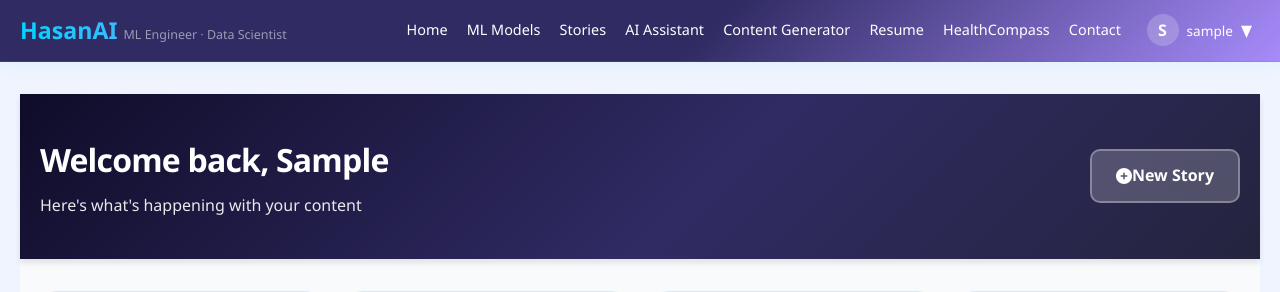
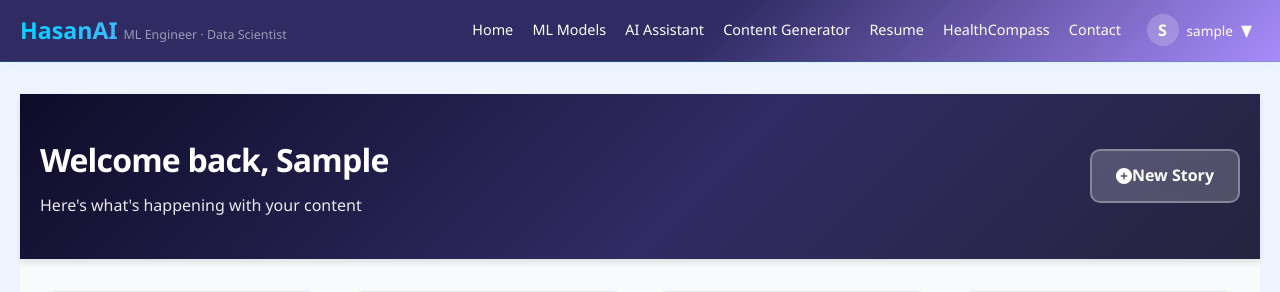
Before and after one commit to seyedhasanmirhoseini1367/PersonalPortfolio, a Django app: page /accounts/dashboard/ in a window 1280 px wide. Shown: the top 292 px of the page. Run offline with Django 4.2, Linux system fonts and the light colour scheme; the visitor is signed in with stand-in values (Sample User, id 1); data that the repository does not hold is empty; parts of the project's set-up code (start-up, migrations or seed data) failed here and were passed over.

Commit message:
comment stories on header

```diff
--- a/templates/base.html
+++ b/templates/base.html
@@ -507,8 +507,8 @@
                     <li><a href="{% url 'projects_list' %}"
                            {% if request.resolver_match.url_name == 'projects_list' %}class="active"{% endif %}>ML Models</a></li>
 
-                    <li><a href="{% url 'stories:story_list' %}"
-                           {% if request.resolver_match.url_name == 'story_list' %}class="active"{% endif %}>Stories</a></li>
+                    <!-- <li><a href="{% url 'stories:story_list' %}"
+                           {% if request.resolver_match.url_name == 'story_list' %}class="active"{% endif %}>Stories</a></li> -->
 
                     <li><a href="{% url 'rag_system:chat' %}"
                            {% if request.resolver_match.url_name == 'chat' %}class="active"{% endif %}>AI Assistant</a></li>
```
